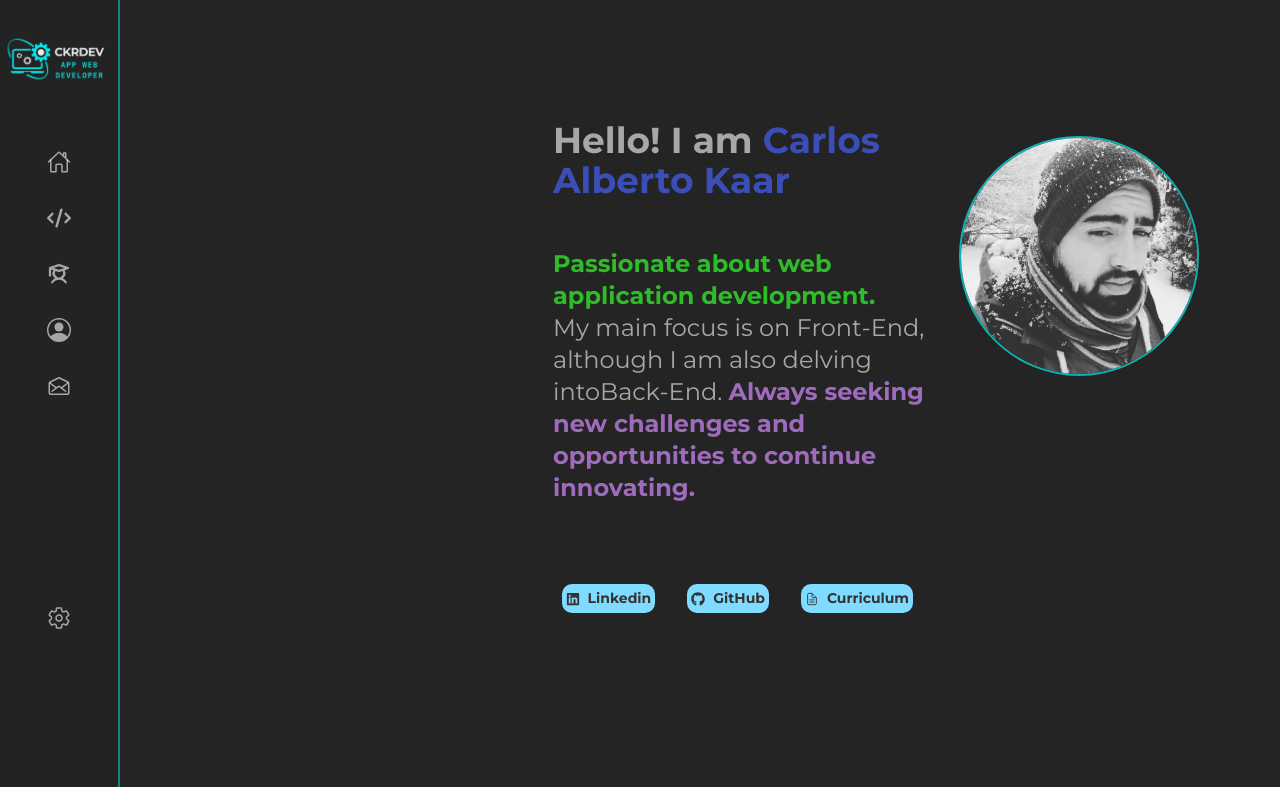
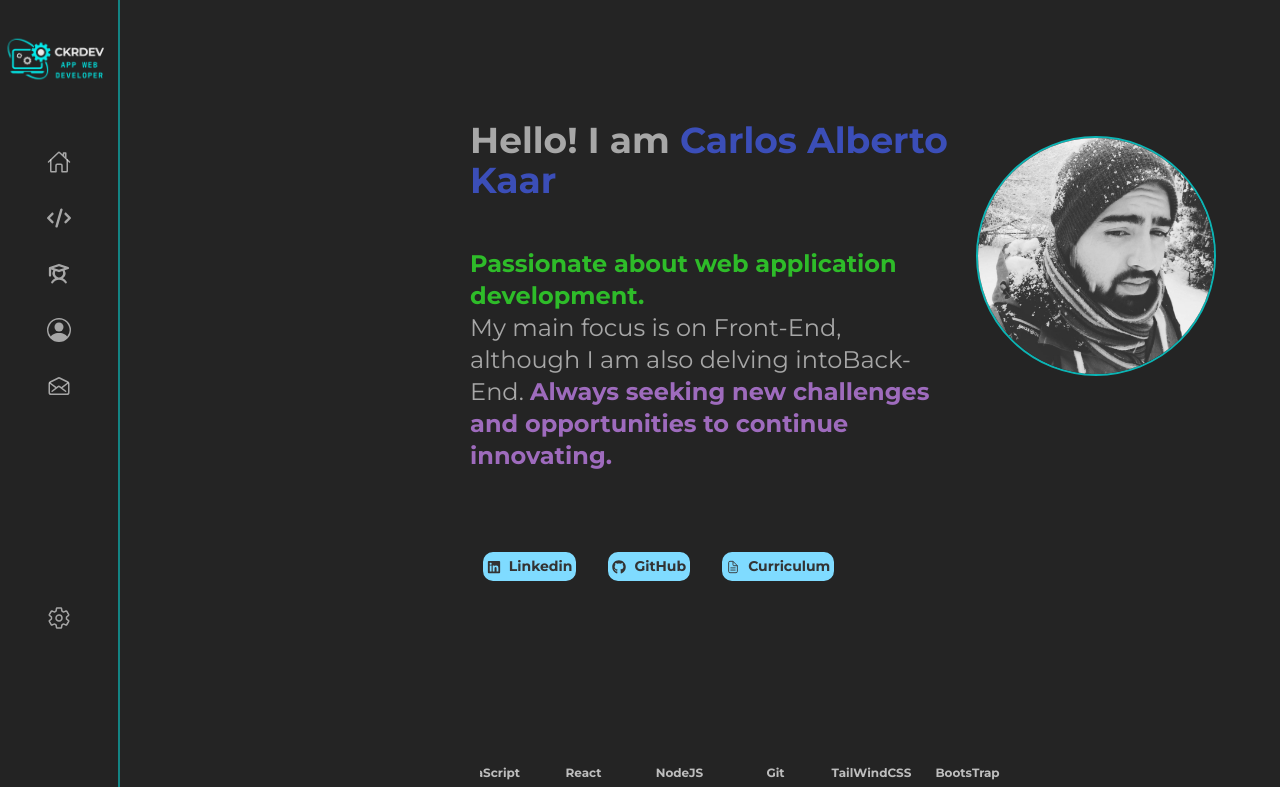
Before and after one commit to CharlyKrDev/Porfolio, a React (Vite) app: page / in a window 1280 px wide. Shown: the top 787 px of the page. Built offline with nearby package versions, Linux system fonts and the light colour scheme.

Commit message:
erroresSolucionados

```diff
--- a/src/components/Home/Home.jsx
+++ b/src/components/Home/Home.jsx
@@ -14,7 +14,7 @@ export const Home = () => {
 
   return (
     <>
-      <main className="w-[80%] h-auto flex justify-center items-center m-auto mt-20">
+      <main className="w-[100%] h-auto flex justify-center items-center m-auto mt-20">
         <section className=" flex justify-center items-center max-w-[90%]  h-[70%]  flex-col">
           <div className="w-full h-auto flex  ml-0  sm:ml-64">
             <article className="w-[60%] h-auto flex flex-col">
```
